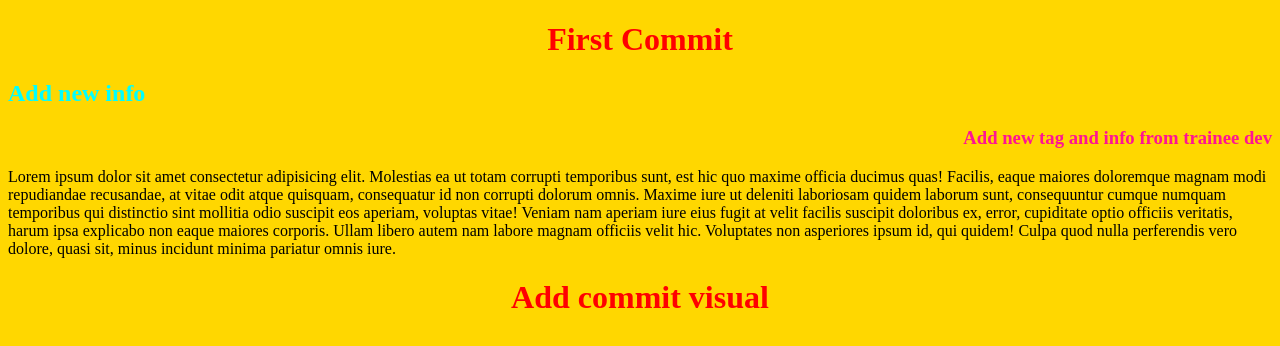
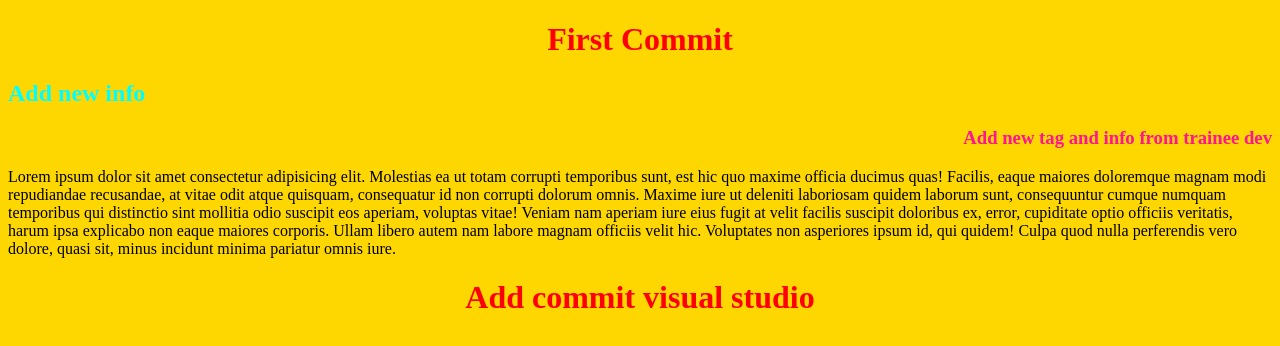
Before and after one commit to taraszagorodny89/advance-01, a plain HTML site: page index.html in a window 1280 px wide. Drawn offline with Linux system fonts and the light colour scheme.

Commit message:
my commit from visual

```diff
--- a/index.html
+++ b/index.html
@@ -14,7 +14,7 @@
     <h2>Add new info</h2>
     <h3>Add new tag and info from trainee dev</h3>
     <p>Lorem ipsum dolor sit amet consectetur adipisicing elit. Molestias ea ut totam corrupti temporibus sunt, est hic quo maxime officia ducimus quas! Facilis, eaque maiores doloremque magnam modi repudiandae recusandae, at vitae odit atque quisquam, consequatur id non corrupti dolorum omnis. Maxime iure ut deleniti laboriosam quidem laborum sunt, consequuntur cumque numquam temporibus qui distinctio sint mollitia odio suscipit eos aperiam, voluptas vitae! Veniam nam aperiam iure eius fugit at velit facilis suscipit doloribus ex, error, cupiditate optio officiis veritatis, harum ipsa explicabo non eaque maiores corporis. Ullam libero autem nam labore magnam officiis velit hic. Voluptates non asperiores ipsum id, qui quidem! Culpa quod nulla perferendis vero dolore, quasi sit, minus incidunt minima pariatur omnis iure.</p>
-<h1>Add commit visual</h1>
+<h1>Add commit visual studio</h1>
 
 
 </body>
```
